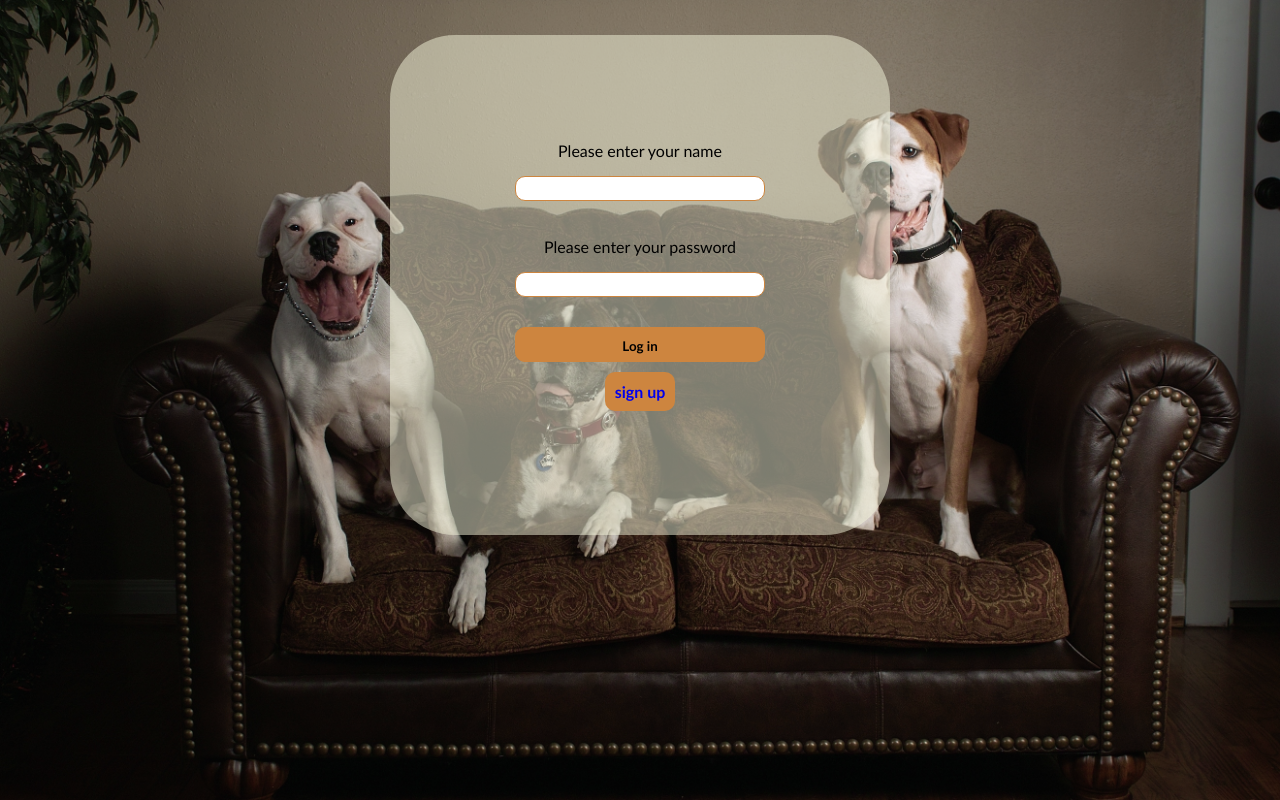
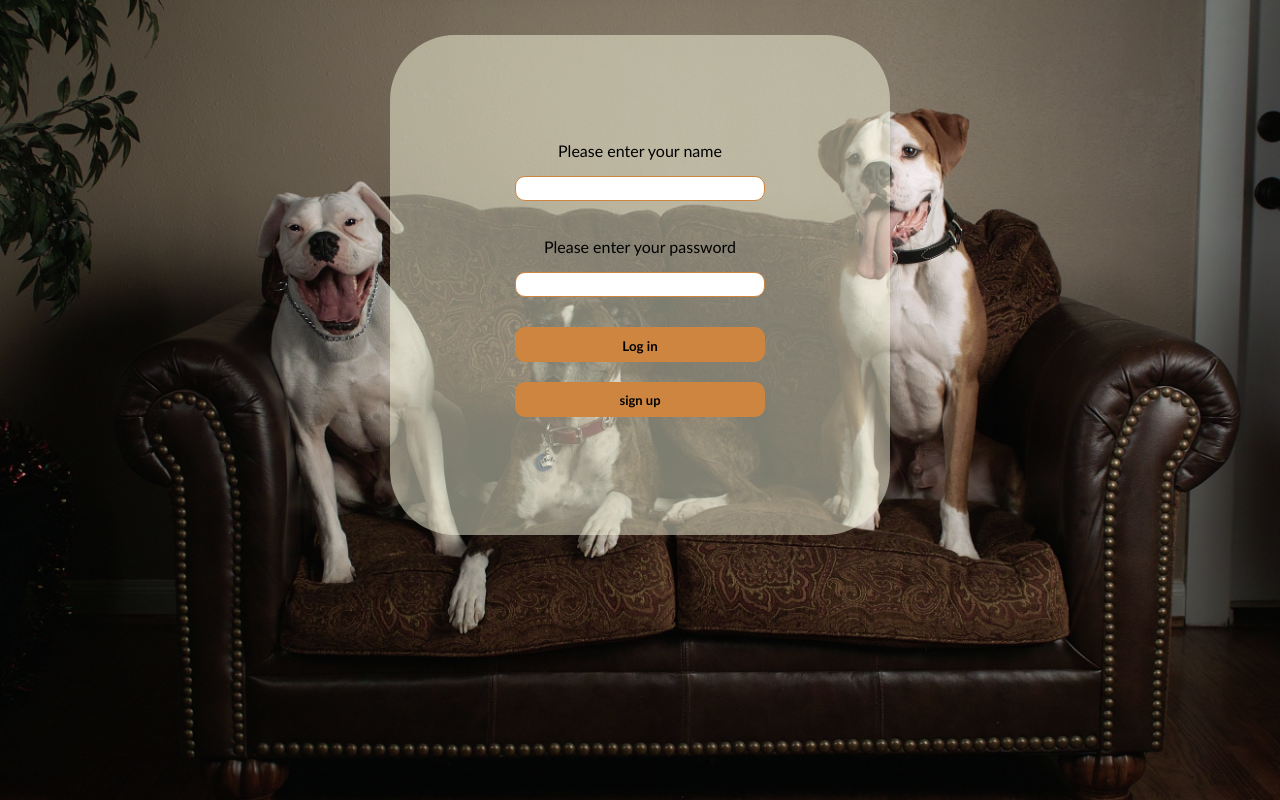
Before and after one commit to Eman-Wagih/EPFL-final-project, a Flask app: page / in a window 1280 px wide. Run offline with Flask 3, Linux system fonts and the light colour scheme.

Commit message:
Add files via upload

```diff
--- a/static/style.css
+++ b/static/style.css
@@ -68,6 +68,13 @@ body {
     margin-bottom: 5px;
 }
 
+.link {
+    text-decoration: none;
+    color: black;
+    font-size: 13px;
+    display: block;
+}
+
 .formLogin {
     position: absolute;
     z-index: 15;
```
